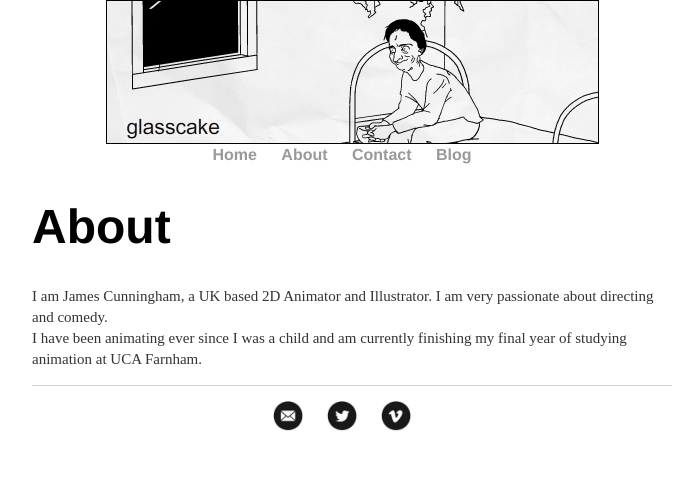
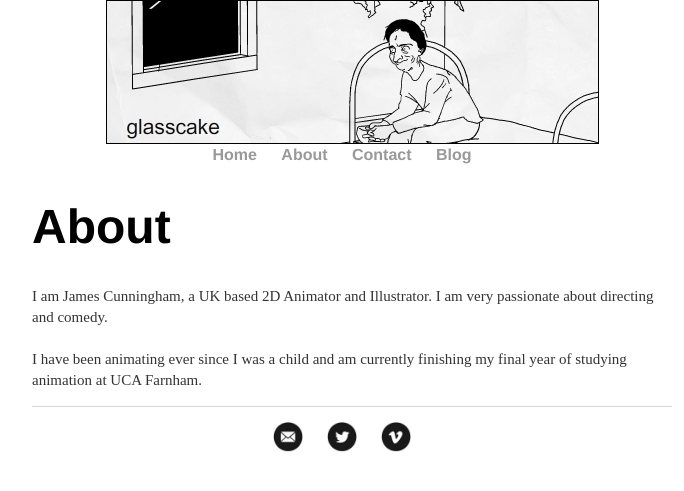
Before and after one commit to glasscaked/strip, a Jekyll site: the page built from about/index.html, in a window 1280 px wide. Shown: the top 491 px of the page, without its empty margins (288-972 px from the left). Built offline with Jekyll 4.4.1, drawn with Linux system fonts in a browser that asks for light colours.

Commit message:
Update index.html

```diff
--- a/about/index.html
+++ b/about/index.html
@@ -5,8 +5,8 @@ title: About
 
 		<div class="about">
 			<h1>About</h1>
-			<p style="font-size:15px">I am James Cunningham, a UK based 2D Animator and Illustrator. I am very passionate about directing and comedy.<br
-			<br>
+			<p style="font-size:15px">I am James Cunningham, a UK based 2D Animator and Illustrator. I am very passionate about directing and comedy.<br>
+				<br>
 				I have been animating ever since I was a child and am currently finishing my final year of studying animation at UCA Farnham.</p>
 
 		</div>
```
